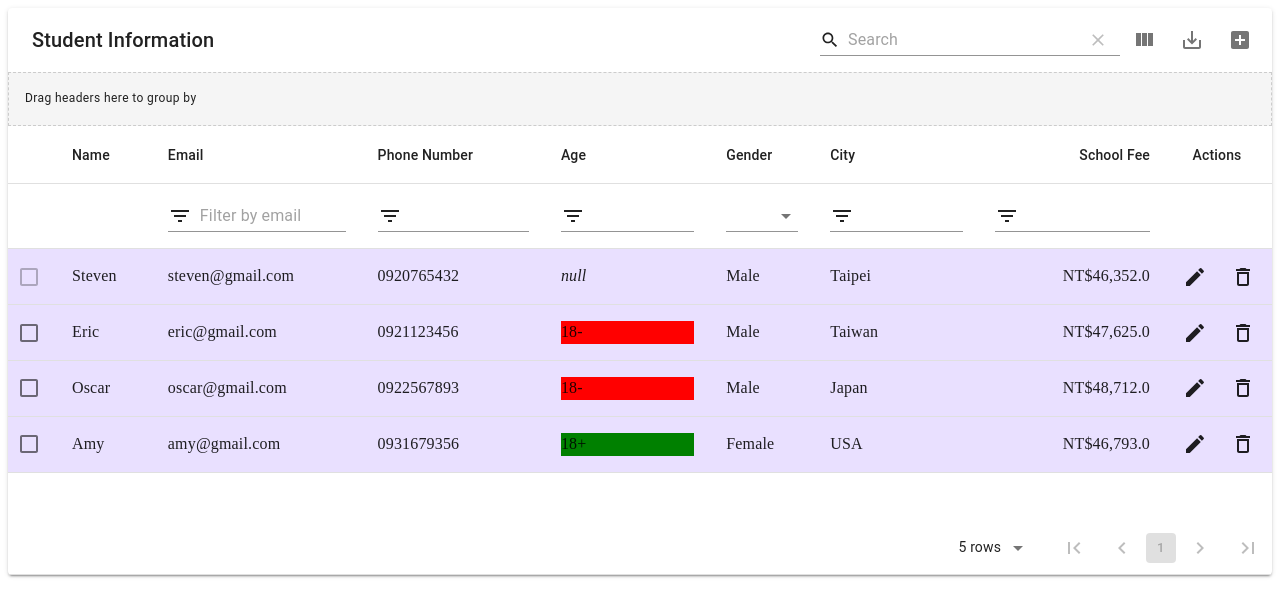
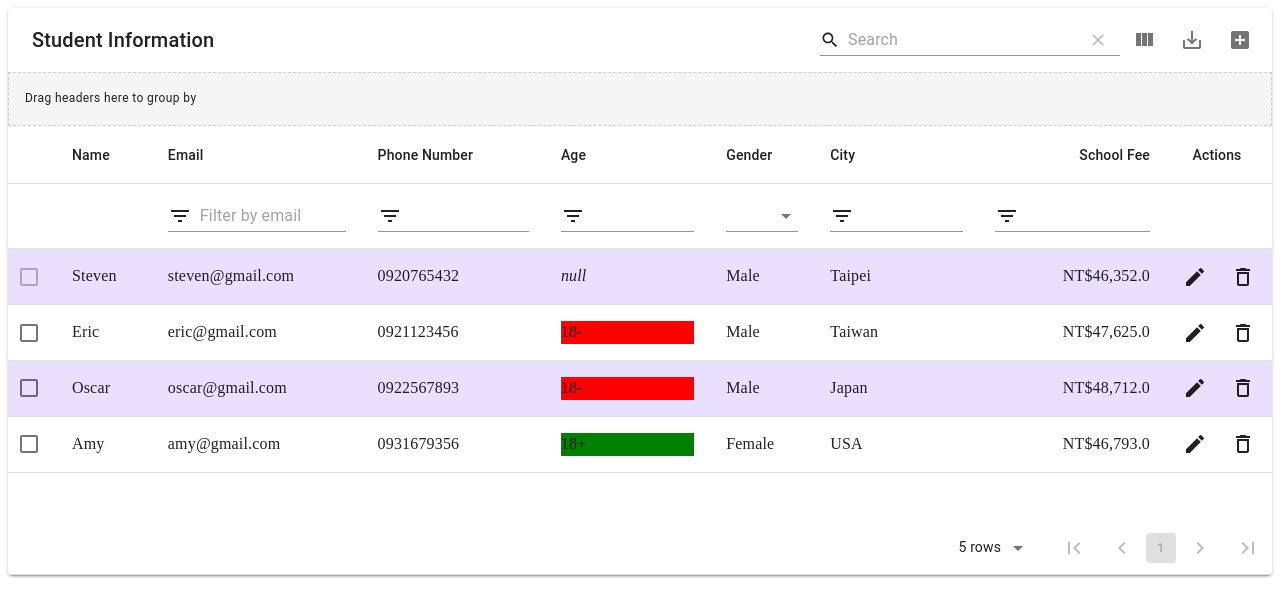
Before and after one commit to pluto123/material_table, a React (Create React App) app: page / in a window 1280 px wide. Shown: the top 616 px of the page. Built offline with nearby package versions, Linux system fonts and the light colour scheme.

Commit message:
依據條件改變樣式

```diff
--- a/src/App.js
+++ b/src/App.js
@@ -95,10 +95,15 @@ function App() {
           }),
           grouping: true,
           columnsButton: true,
-          rowStyle: ()=>{
-            return {
-              backgroundColor: "#E9E0FF"
-            }
+          rowStyle: (data, index)=>{
+            if (index%2 == 0)
+              return {
+                backgroundColor: "#E9E0FF"
+              }
+            else
+              return {
+                backgroundColor: null
+              }
           }
         }}
         editable={{
```
